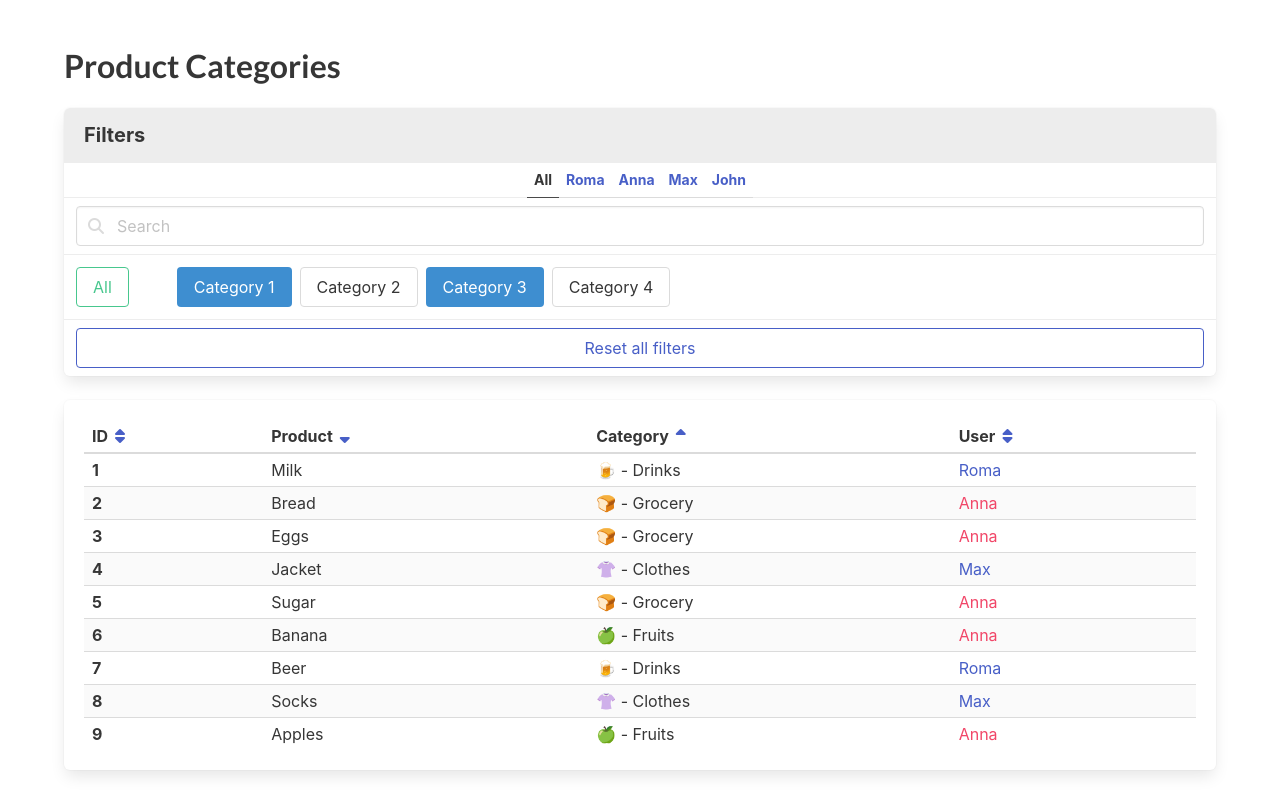
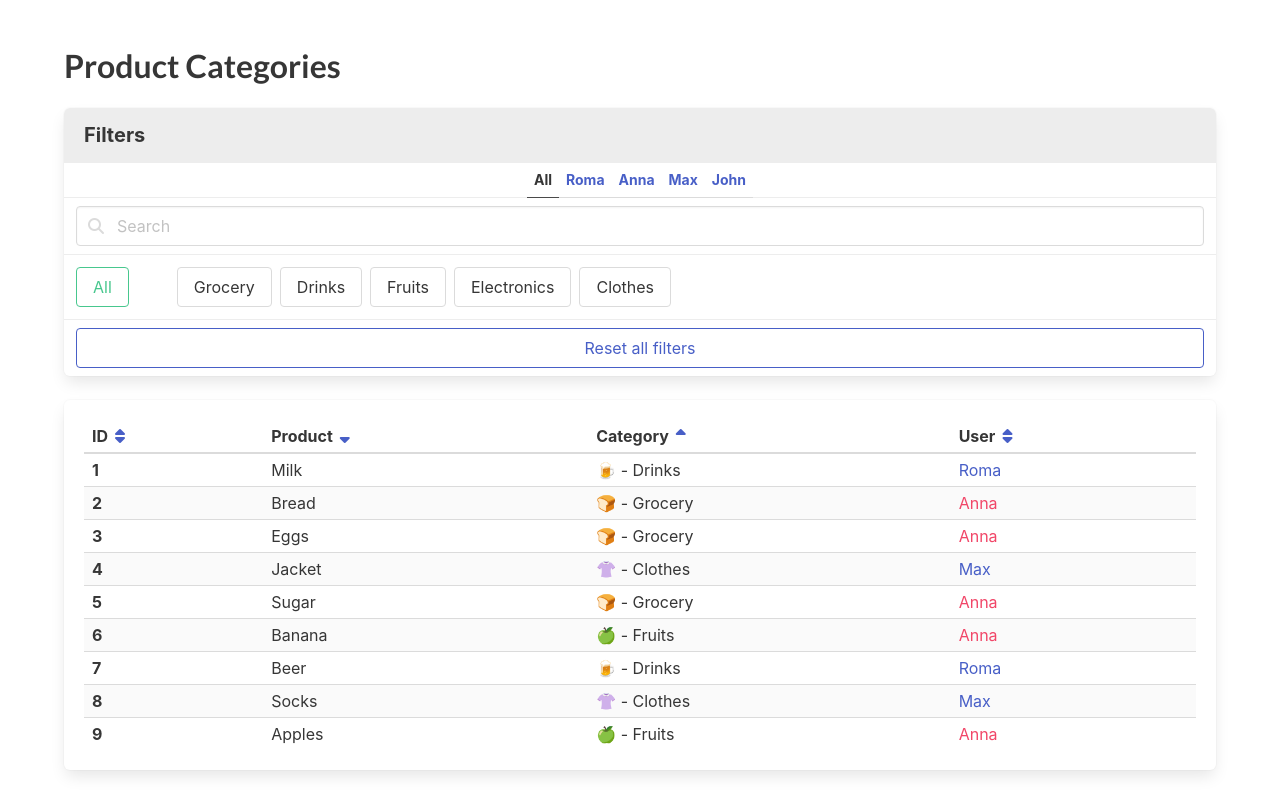
Before and after one commit to alexandra-protyanova/fe_aug23_product-categories-practice, a React (Create React App) app: page / in a window 1280 px wide. Built offline with nearby package versions, Linux system fonts and the light colour scheme.

Commit message:
add fifth task

```diff
--- a/src/App.jsx
+++ b/src/App.jsx
@@ -23,7 +23,12 @@ const products = productsFromServer.map((product) => {
 
 const users = [{ id: 0, name: 'All' }, ...usersFromServer];
 
-const getPreparedProducts = (productsData, owner, query) => {
+const getPreparedProducts = (
+  productsData,
+  owner,
+  query,
+  selectedCategories,
+) => {
   let resultData = [...productsData];
 
   if (owner) {
@@ -39,14 +44,29 @@ const getPreparedProducts = (productsData, owner, query) => {
       .filter(({ name }) => name.toLowerCase().startsWith(query.toLowerCase()));
   }
 
+  if (selectedCategories.length > 0) {
+    if (selectedCategories.includes('All')) {
+      resultData = [...products];
+    } else {
+      resultData = resultData
+        .filter(({ category }) => selectedCategories.includes(category.title));
+    }
+  }
+
   return resultData;
 };
 
 export const App = () => {
   const [filterByOwner, setFilterByOwner] = useState('All');
+  const [filterByCategories, setFilterByCategories] = useState(['All']);
   const [query, setQuery] = useState('');
 
-  const filteredProducts = getPreparedProducts(products, filterByOwner, query);
+  const filteredProducts = getPreparedProducts(
+    products,
+    filterByOwner,
+    query,
+    filterByCategories,
+  );
 
   return (
     <div className="section">
@@ -111,43 +131,43 @@ export const App = () => {
 
             <div className="panel-block is-flex-wrap-wrap">
               <a
+                data-cy="AllCategories"
+                className={`button is-success mr-6 ${filterByCategories.includes('All') ? 'is-outlined' : ''}`}
                 href="#/"
-                data-cy="AllCategories"
-                className="button is-success mr-6 is-outlined"
+                onClick={() => {
+                  setFilterByCategories(['All']);
+                }}
               >
                 All
               </a>
 
-              <a
-                data-cy="Category"
-                className="button mr-2 my-1 is-info"
-                href="#/"
-              >
-                Category 1
-              </a>
+              {categoriesFromServer.map((category) => {
+                const {
+                  id,
+                  title,
+                } = category;
 
-              <a
-                data-cy="Category"
-                className="button mr-2 my-1"
-                href="#/"
-              >
-                Category 2
-              </a>
+                const activeClass = filterByCategories.includes(title)
+                  ? 'is-info'
+                  : '';
 
-              <a
-                data-cy="Category"
-                className="button mr-2 my-1 is-info"
-                href="#/"
-              >
-                Category 3
-              </a>
-              <a
-                data-cy="Category"
-                className="button mr-2 my-1"
-                href="#/"
-              >
-                Category 4
-              </a>
+                return (
+                  <a
+                    key={id}
+                    data-cy="Category"
+                    className={`button mr-2 my-1 ${activeClass}`}
+                    href="#/"
+                    onClick={() => {
+                      setFilterByCategories(
+                        [...(filterByCategories
+                          .filter(prev => prev !== 'All')), title],
+                      );
+                    }}
+                  >
+                    {title}
+                  </a>
+                );
+              })}
             </div>
 
             <div className="panel-block">
```
